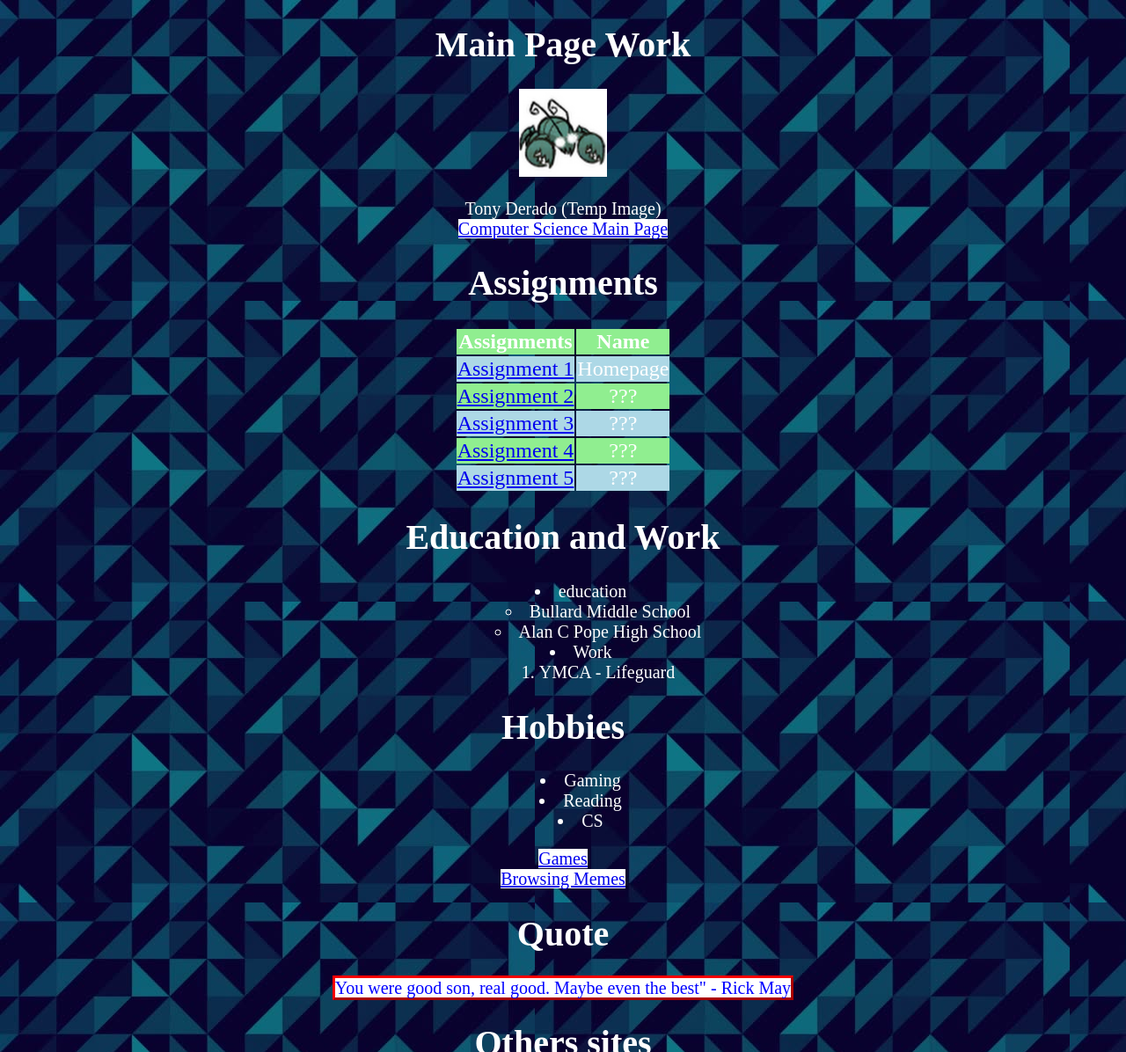
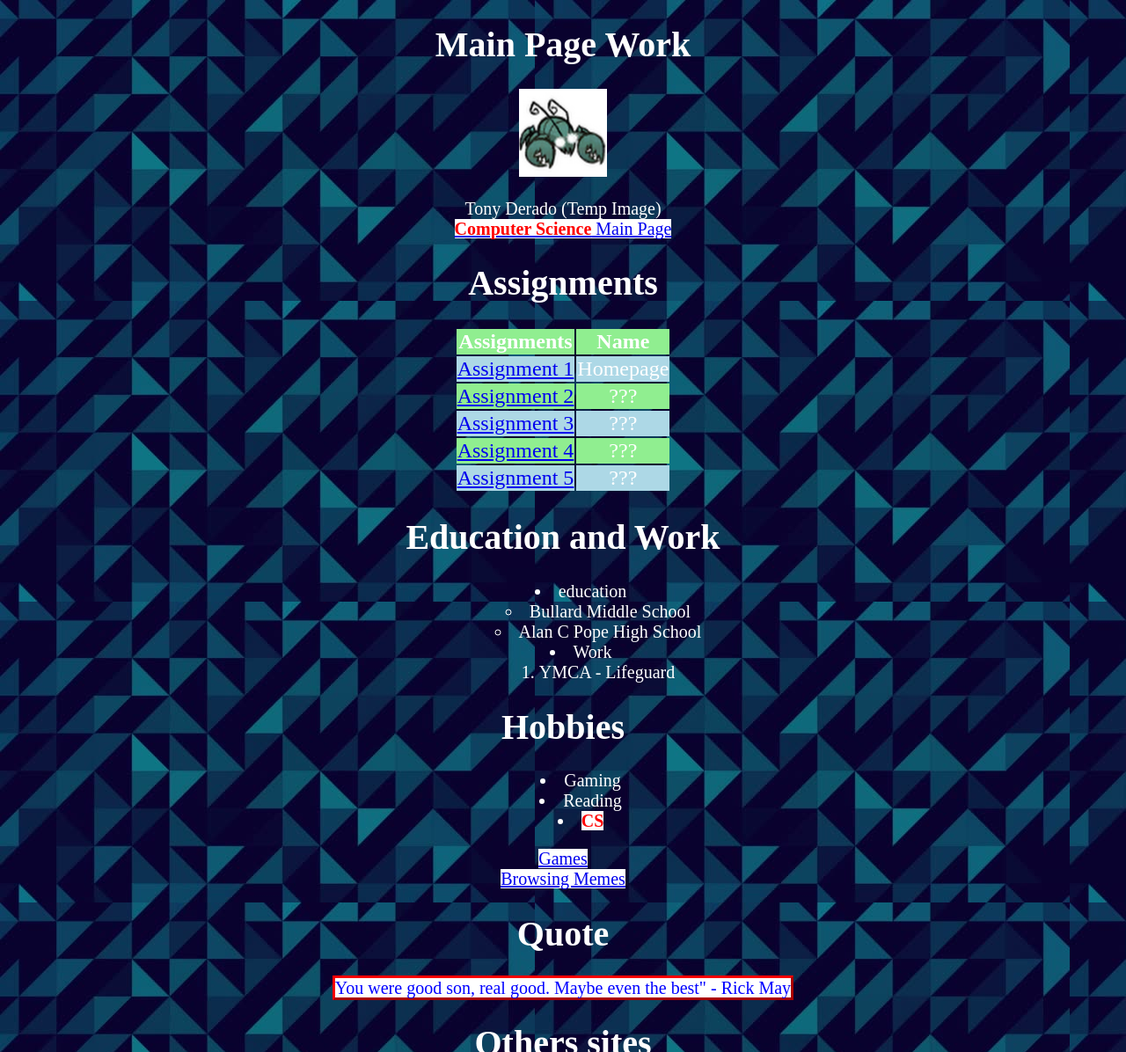
Before and after one commit to Tonyderad/Tonyderad.github.io, a plain HTML site: page index.html in a window 1280 px wide. Shown: the top 1196 px of the page at 88% size. Drawn offline with Linux system fonts and the light colour scheme.

Commit message:
Add files via upload

```diff
--- a/index.html
+++ b/index.html
@@ -11,7 +11,7 @@
 Tony Derado (Temp Image)
 <br>
 <span>
-<a href="http://cs.gsu.edu/">Computer Science Main Page</a>
+<a href="http://cs.gsu.edu/"><span class="highlight">Computer Science</span> Main Page</a>
 </span>
 </p>
 <h1>Assignments</h1>
@@ -64,7 +64,7 @@ Tony Derado (Temp Image)
 <ul>
 <li>Gaming</li>
 <li>Reading</li>
-<li>CS</li>
+<li><span class="highlight">CS</span></li>
 </ul>
 </div>
 <p><span>
@@ -85,4 +85,5 @@ You were good son, real good. Maybe even the best" - Rick May
 <a href="https://www.wikipedia.org">Wikipedia, because why not</a>
 </span></p>
 </body>
+<!-- couldn't find how to make only certain words be highlighted so just added a class for span to highlight -->
 </html>
--- a/style.css
+++ b/style.css
@@ -30,3 +30,8 @@ tr:nth-child(odd) {background-color: lightgreen}
 }
 div  span{background-color: white;}
 p span{background-color: white;}
+a:hover{background-color: lightgray}
+.highlight{
+color: red;
+font-weight: bold;
+}
```
